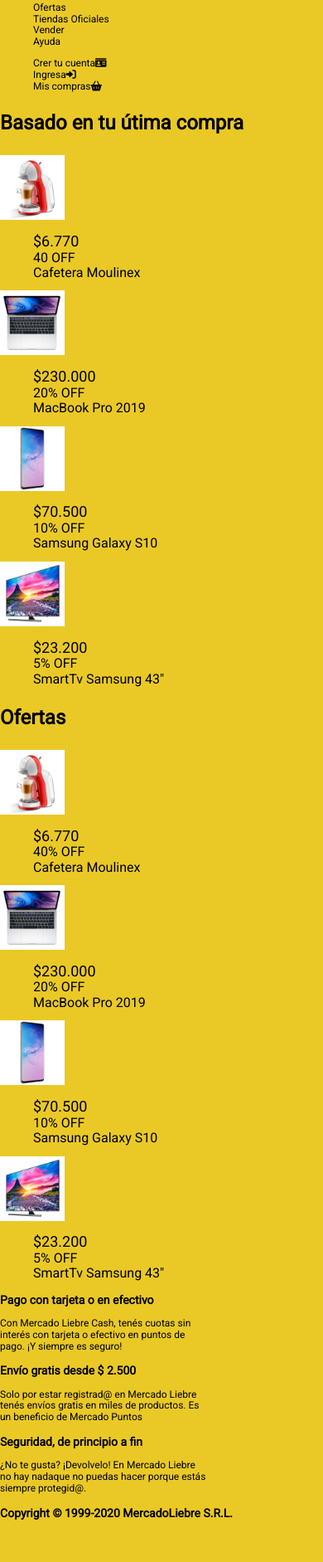
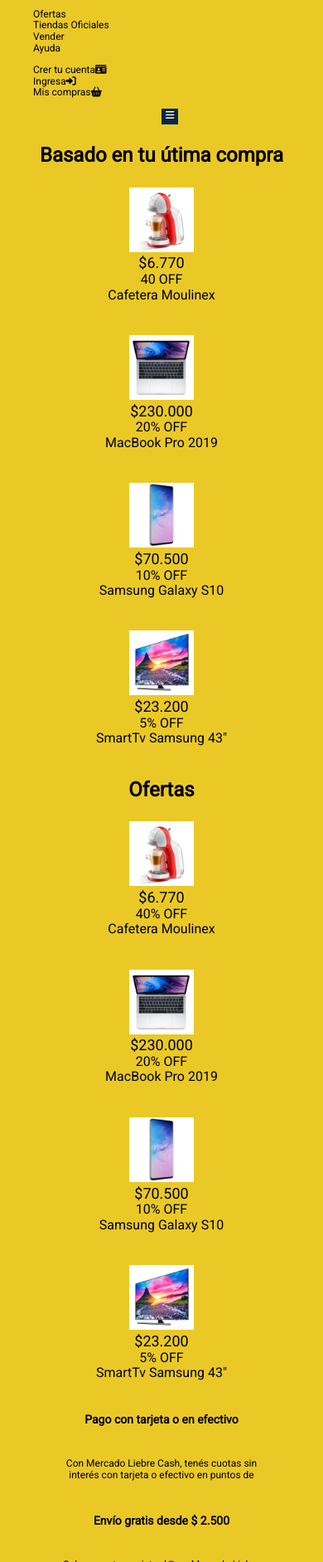
Before and after one commit to gabestof/module4, a website: page views/home.html in a window 390 px wide. Shown: the part 117-2000 px from the top of the page at 83% size. Before the commit the page ends 1963 px from the top, so only its background shows below. Drawn offline with Linux system fonts and the light colour scheme; files that its build step writes are made by us from their sources.

Commit message:
Más funciones

```diff
--- a/public/css/styles.css
+++ b/public/css/styles.css
@@ -13,6 +13,7 @@
     font-size: 12px;}
 
 .titulares {font-size: 24px;
+    text-align: center;
     }
 .precios{font-size:18px;}
 
@@ -39,3 +40,25 @@
 .CC{text-align:center;
     font-weight: bold;
 }
+
+.productos{text-align: center;
+    margin-bottom: 10%;
+}
+
+.hamburger{text-align: center;
+    color: white;
+    text-decoration:none;
+    padding: 2px 5px;
+    margin-left: 50%;
+    border-bottom: 1px solid var(--Azul);
+    max-width: 10px;
+    background: var(--Azul);
+    font-variant:small-caps;
+    text-shadow: 1px 1px black;
+}
+
+.icons1{margin-left: 1%;
+    margin-top: 1%;
+}
+
+.list1{margin-left:1%;}
--- a/views/home.html
+++ b/views/home.html
@@ -16,8 +16,8 @@
 <body>
     <header>
         <div><img src="/images/logo-mercado-liebre.svg" width="50%" height="50%" alt="logo" aling="middle"></div>
-        <input type="search" name="busqueda" placeholder="Buscar productos, marcas" class="busqueda" size="23" maxlength="23">
-        <div><button><i class="fa-solid fa-magnifying-glass"></i></button></div>
+        <input class="icons1" type="search" name="busqueda" placeholder="Buscar productos, marcas" class="busqueda" size="23" maxlength="23">
+        <div class="icons1"><button><i class="fa-solid fa-magnifying-glass"></i></button></div>
 
         <section class="CC"><i class="fa-solid fa-hand-holding-dollar"></i>Compra en cuotas y sin tarjeta de crédito</section>
         <nav>
@@ -33,41 +33,40 @@
                 <li>Mis compras<i class="fa-solid fa-basket-shopping"></i></li>
             </ul>
         </nav>
+
+        <div class="hamburger" class="burger-menu">
+            <i class="fas fa-bars"></i>
+        </div>
+
     </header>
 
     <main>
         <section>
             <h3 class="titulares">Basado en tu útima compra</h3>
 
-            <article><img src="/images/img-cafetera-moulinex.jpg" width="20%" height="20%" alt="Cafetera">
-            <ul type="none">
-                <li class="precios" >$6.770</li>
-                <li class="dd">40 OFF</li>
-                <li class="dd">Cafetera Moulinex</li>
-            </ul>
+            <article class="productos" ><img src="/images/img-cafetera-moulinex.jpg" width="20%" height="20%" alt="Cafetera">
+            <div class="precios">$6.770</div>
+            <div class="dd">40 OFF</div>
+            <div class="dd">Cafetera Moulinex</div>
             </article>
 
-            <article><img src="/images/img-macbook-pro-2019.jpg" width="20%" height="20%" alt="Macbook">
-            <ul type="none">
-                <li class="precios">$230.000</li>
-                <li class="dd">20% OFF</li>
-                <li class="dd">MacBook Pro 2019</li>
+            <article class="productos"><img src="/images/img-macbook-pro-2019.jpg" width="20%" height="20%" alt="Macbook">
+            <div type="none"class="precios">$230.000</div>
+            <div class="dd">20% OFF</div>
+            <div class="dd">MacBook Pro 2019</div>
             </article>
 
-            <article><img src="/images/img-samsung-galaxy-s10.jpg" width="20%" height="20%" alt="Cafetera">
-            <ul type="none">
-                <li class="precios">$70.500</li>
-                <li class="dd">10% OFF</li>
-                <li class="dd">Samsung Galaxy S10</li>
-            </ul>
+            <article class="productos"><img src="/images/img-samsung-galaxy-s10.jpg" width="20%" height="20%" alt="Cafetera">
+            <div class="precios">$70.500</div>
+            <div class="dd">10% OFF</div>
+            <div class="dd">Samsung Galaxy S10</div>
+
             </article>
 
-            <article><img src="/images/img-tv-samsung-smart.jpg" width="20%" height="20%" alt="Cafetera">
-            <ul type="none">
-                <li class="precios">$23.200</li>
-                <li class="dd">5% OFF</li>
-                <li class="dd">SmartTv Samsung 43"</li>
-            </ul>
+            <article class="productos"><img src="/images/img-tv-samsung-smart.jpg" width="20%" height="20%" alt="Cafetera">
+            <div type="none"class="precios">$23.200</li>
+            <div class="dd">5% OFF</div>
+            <div class="dd">SmartTv Samsung 43"</div>
             </article>
 
         </section>
@@ -75,36 +74,28 @@
         <section>
             <h3 class="titulares">Ofertas</h3>
 
-            <article><img src="/images/img-cafetera-moulinex.jpg" width="20%" height="20%" alt="Cafetera">
-            <ul type="none">
-              <li class="precios">$6.770</li>
-              <li class="dd">40% OFF</li>
-              <li class="dd">Cafetera Moulinex</li>
-            </ul>
+            <article class="productos"><img src="/images/img-cafetera-moulinex.jpg" width="20%" height="20%" alt="Cafetera">
+            <div type="none" class="precios">$6.770</div>
+            <div class="dd">40% OFF</div>
+            <div class="dd">Cafetera Moulinex</div>
            </article>
 
-           <article><img src="/images/img-macbook-pro-2019.jpg" width="20%" height="20%" alt="Macbook">
-            <ul type="none">
-              <li class="precios">$230.000</li>
-              <li class="dd">20% OFF</li>
-              <li class="dd">MacBook Pro 2019</li>
-            </ul>
+           <article class="productos"><img src="/images/img-macbook-pro-2019.jpg" width="20%" height="20%" alt="Macbook">
+           <div type="none" class="precios">$230.000</div>
+            <div class="dd">20% OFF</div>
+            <div class="dd">MacBook Pro 2019</div>
            </article>
 
-           <article><img src="/images/img-samsung-galaxy-s10.jpg" width="20%" height="20%" alt="Cafetera">
-            <ul type="none">
-             <li class="precios">$70.500</li>
-             <li class="dd">10% OFF</li>
-             <li class="dd">Samsung Galaxy S10</li>
-            </ul>
+           <article class="productos"><img src="/images/img-samsung-galaxy-s10.jpg" width="20%" height="20%" alt="Cafetera">
+           <div type="none" class="precios">$70.500</div>
+           <div class="dd">10% OFF</div>
+           <div class="dd">Samsung Galaxy S10</div>
            </article>
 
-           <article><img src="/images/img-tv-samsung-smart.jpg" width="20%" height="20%" alt="Cafetera">
-            <ul type="none">
-             <li class="precios">$23.200</li>
-             <li class="dd">5% OFF</li>
-             <li class="dd">SmartTv Samsung 43"</li>
-            </ul>
+           <article class="productos"><img src="/images/img-tv-samsung-smart.jpg" width="20%" height="20%" alt="Cafetera">
+            <div type="none" class="precios">$23.200</div>
+            <div class="dd">5% OFF</div>
+            <div class="dd">SmartTv Samsung 43"</div>
            </article>
 
         </section>
@@ -112,19 +103,18 @@
     </main>
 
     <footer>
-        <h3>Pago con tarjeta o en efectivo</h3>
-        <p class="texto-justificado">Con Mercado Liebre Cash, tenés cuotas sin<br>
+        <h3 class="productos">Pago con tarjeta o en efectivo</h3>
+        <p class="productos">Con Mercado Liebre Cash, tenés cuotas sin<br>
             interés con tarjeta o efectivo en puntos de<br>
-            pago. ¡Y siempre es seguro!</p>
 
-        <h3>Envío gratis desde $ 2.500</h3>
-        <p>Solo por estar registrad@ en Mercado Liebre<br>
+        <h3 class="productos">Envío gratis desde $ 2.500</h3>
+        <p class="productos">Solo por estar registrad@ en Mercado Liebre<br>
             tenés envíos gratis en miles de productos. Es<br>
             un beneficio de Mercado Puntos
         </p>
 
-        <h3>Seguridad, de principio a fin</h3>
-        <p>¿No te gusta? ¡Devolvelo! En Mercado Liebre<br>
+        <h3 class="productos">Seguridad, de principio a fin</h3>
+        <p class="productos">¿No te gusta? ¡Devolvelo! En Mercado Liebre<br>
             no hay nadaque no puedas hacer porque estás<br>
             siempre protegid@.</p>
 
```
